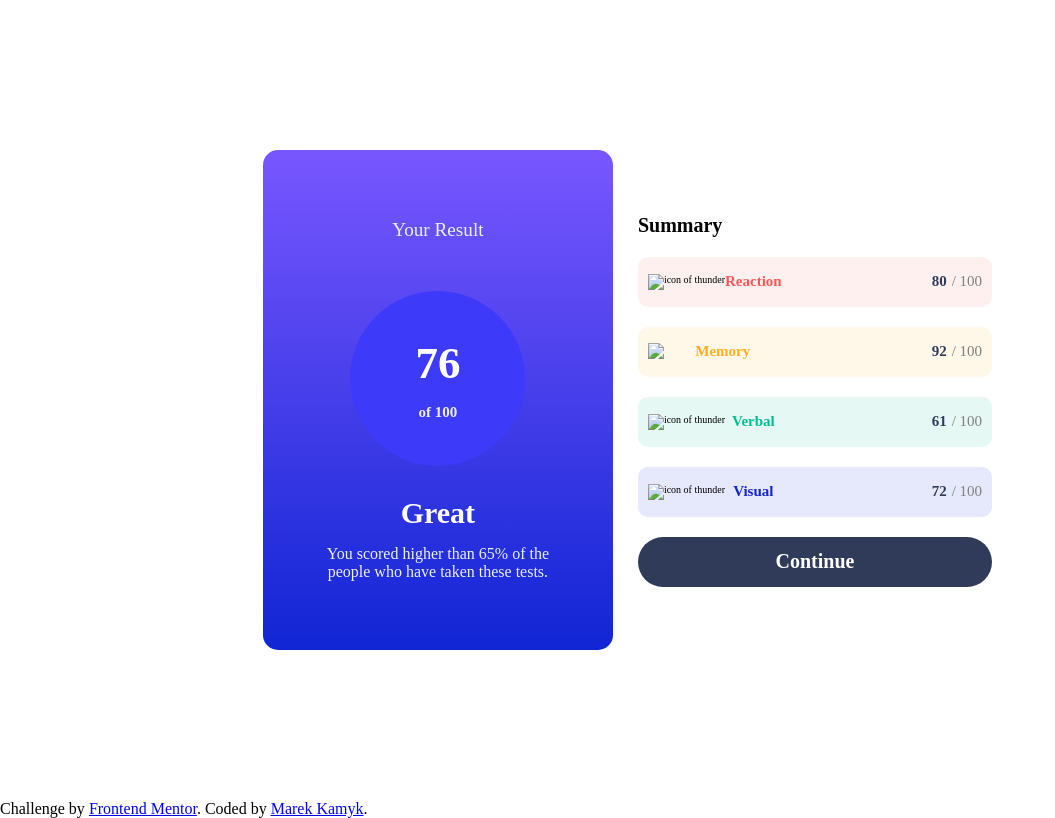
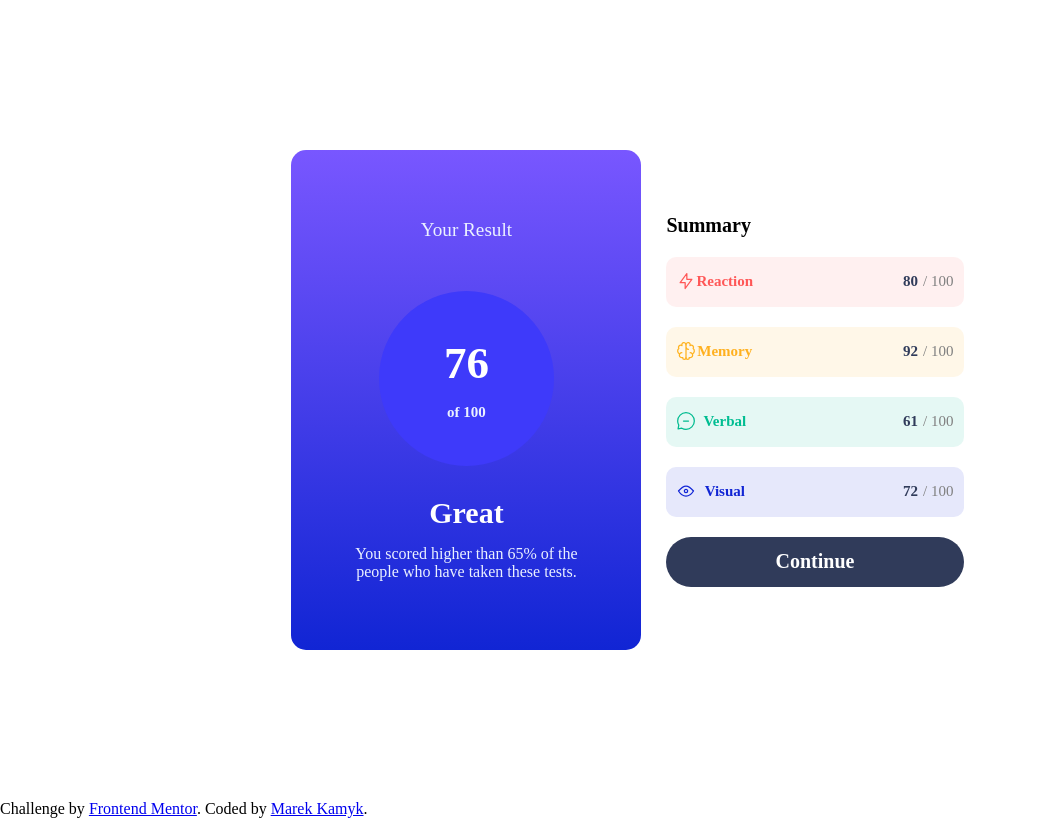
Before and after one commit to Only-Czesio/resultSummary, a plain HTML site: page index.html in a window 1280 px wide. Shown: the whole page, without its empty margins (0-1055 px from the left). Drawn offline with Linux system fonts and the light colour scheme.

Commit message:
Update index.html
icons

```diff
--- a/index.html
+++ b/index.html
@@ -31,22 +31,22 @@
         <div class="summary">
           <h1>Summary</h1>
           <div class="reaction">
-            <div class="iconReaction"><img src=".\assets\images\icon-reaction.svg" alt="icon of thunder"></div>
+            <div class="iconReaction"><img src=".\icon-reaction.svg" alt="icon of thunder"></div>
             <div class="name">Reaction</div>
             <div class="showScore"><strong>80</strong>/ 100</div>
           </div>
           <div class="memory">
-            <div class="iconMemory"><img src=".\assets\images\icon-memory.svg"></div>
+            <div class="iconMemory"><img src=".\icon-memory.svg"></div>
             <div class="name">Memory</div>
             <div class="showScore"><strong>92</strong>/ 100</div>
           </div>
             <div class="verbal">
-              <div class="iconVerbal"><img src=".\assets\images\icon-verbal.svg" alt="icon of thunder" height="20" width="20"></div>
+              <div class="iconVerbal"><img src=".\icon-verbal.svg" alt="icon of thunder" height="20" width="20"></div>
               <div class="name">Verbal</div>
               <div class="showScore"><strong>61</strong>/ 100</div>
             </div>
               <div class="visual">
-                <div class="iconVisual"><img src=".\assets\images\icon-visual.svg" alt="icon of thunder" height="20" width="20"></div>
+                <div class="iconVisual"><img src=".\icon-visual.svg" alt="icon of thunder" height="20" width="20"></div>
                 <div class="name">Visual</div>
                 <div class="showScore"><strong>72</strong>/ 100</div>
               </div>
```
